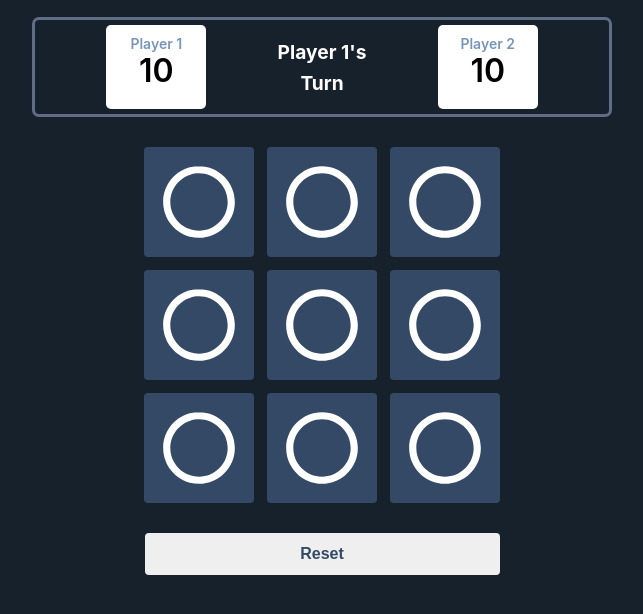
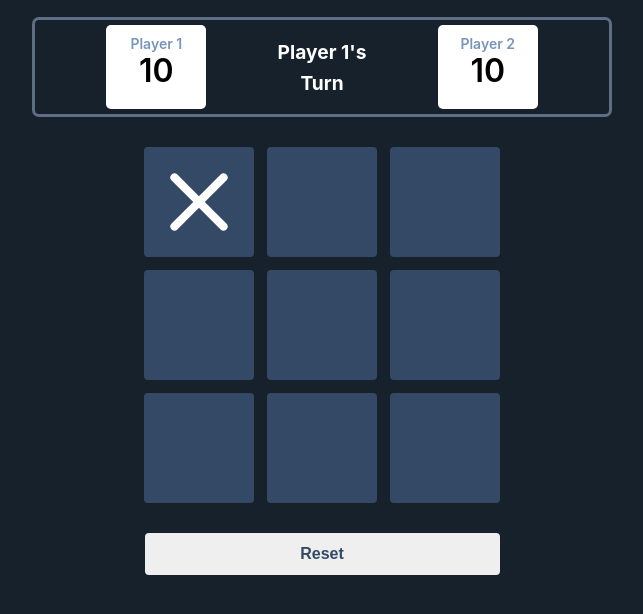
Before and after one commit to Michaeloye/tic-tac-toe, a React (Vite) app: page / in a window 1280 px wide. Both pictures are taken after a click on the button 517 px from the left and 202 px from the top of the page. Shown: the top 614 px of the page, without its empty margins (318-961 px from the left). Built offline with nearby package versions, Linux system fonts and the light colour scheme.

Commit message:
Show Cell element based on props

```diff
--- a/src/components/Cell.jsx
+++ b/src/components/Cell.jsx
@@ -1,11 +1,28 @@
 import React from "react";
 import { BiCircle } from "react-icons/bi";
 
-function Cell() {
+function Cell({ isElementX, isElementO, onClick }) {
   return (
-    <button class="cell">
-      <BiCircle size={86} color={"white"} />
-      {/* <svg xmlns="http://www.w3.org/2000/svg" fill="none" viewBox="0 0 24 24" stroke="currentColor"><path stroke-linecap="round" stroke-linejoin="round" stroke-width="2" d="M5 13l4 4L19 7"></path></svg> */}
+    <button className="cell" onClick={() => onClick()}>
+      {/* for X */}
+      {isElementO && <BiCircle size={86} color={"white"} />}
+
+      {/* for O */}
+      {isElementX && (
+        <svg
+          xmlns="http://www.w3.org/2000/svg"
+          fill="none"
+          stroke="white"
+          viewBox="0 0 24 24"
+        >
+          <path
+            strokeLinecap="round"
+            strokeLinejoin="round"
+            strokeWidth="2"
+            d="M6 18L18 6M6 6l12 12"
+          ></path>
+        </svg>
+      )}
     </button>
   );
 }
```
